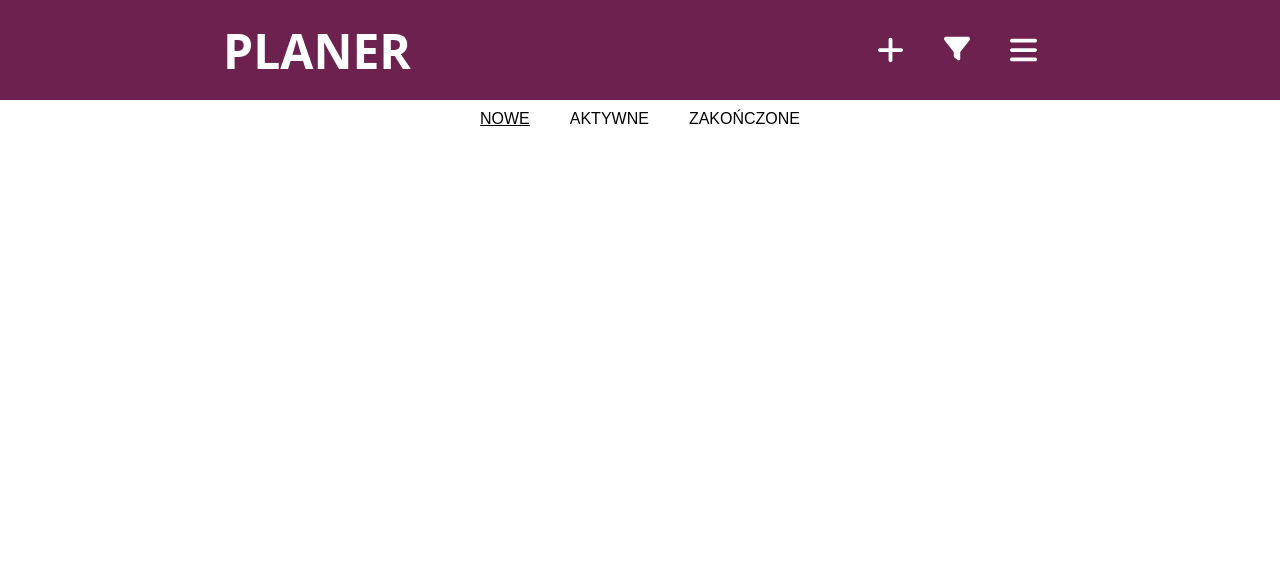
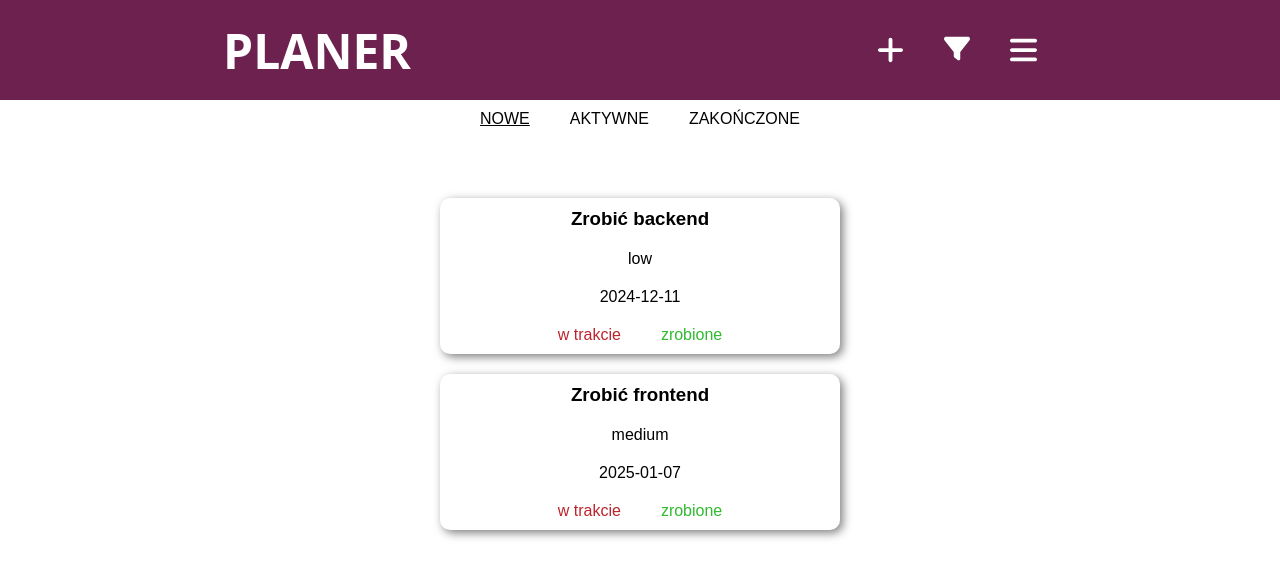
Before and after one commit to PiotrPiwowarski/todo-app-pwa, a React (Create React App) app: page / in a window 1280 px wide. Shown: the top 578 px of the page. Built offline with nearby package versions, Linux system fonts and the light colour scheme.

Commit message:
new commit

```diff
--- a/package.json
+++ b/package.json
@@ -8,6 +8,7 @@
     "@testing-library/user-event": "^13.5.0",
     "react": "^18.3.1",
     "react-dom": "^18.3.1",
+    "react-router-dom": "^6.27.0",
     "react-scripts": "5.0.1",
     "web-vitals": "^2.1.4"
   },
--- a/src/App.js
+++ b/src/App.js
@@ -1,15 +1,48 @@
-import TasksList from './components/TasksList';
+import AddTask from './components/AddTask';
 import { useState } from 'react';
 import AsideMenu from './components/Categories';
+import Filter from './components/Filter';
 import Header from './components/Header';
+import TasksList from './components/TasksList';
 
 function App() {
-	const [visible, setVisible] = useState(false);
+	const [tasks, setTasks] = useState([
+		{
+			id: 1,
+			title: 'Zrobić backend',
+			description: 'Zrób na jutro backend aplikacji klasdfjh lasdkjfh lksjadhf lkajsdhf laksjdhf lkajshd lkjafh lsdjkfh lkasdjhf lajkdhs lkajshd flkjahdl ',
+			priority: 'low',
+			status: 'new',
+			location: 'London',
+			dateOfCreation: '2024-10-15',
+			deadline: '2024-12-11',
+			showDetails: false
+		},
+		{
+			id: 2,
+			title: 'Zrobić frontend',
+			description: 'Zrób na jutro frontend aplikacji',
+			priority: 'medium',
+			status: 'new',
+			location: 'Budapest',
+			dateOfCreation: '2024-09-17',
+			deadline: '2025-01-07',
+			showDetails: false
+		},
+	]);
+
+	const [addTaskAndFilterVisibility, setAddTaskAndFilterVisibility] = useState({
+		addTaskVisibility: false,
+		filterVisibility: false,
+	});
 
 	return (
 		<div className='app'>
-			<Header setVisible={setVisible} />
-			<AsideMenu visible={visible} />
+			<Header setAddTaskAndFilterVisibility={setAddTaskAndFilterVisibility} />
+			<Filter addTaskAndFilterVisibility={addTaskAndFilterVisibility} />
+			<AddTask addTaskAndFilterVisibility={addTaskAndFilterVisibility} />
+			<AsideMenu />
+			<TasksList tasks={tasks} setTasks={setTasks} />
 		</div>
 	);
 }
--- a/src/components/AddNewTask.jsx
+++ /dev/null
@@ -1,26 +0,0 @@
-
-const AddNewTask = ({ tasks, setTasks, newTask, setNewTask, setError }) => {
-	const handleAddTask = () => {
-		if(newTask.length === 0) {
-			 setError('Nie można dodać pustego zadania')
-		} else {
-			setError('');
-			setTasks((prev) => [...prev, { id: tasks.length + 1, title: newTask }]);
-			setNewTask('');
-		}
-	};
-
-	return (
-		<div>
-			<input
-				type='text'
-				value={newTask}
-				onChange={(e) => setNewTask(e.target.value)}
-				placeholder='Dodaj zadanie'
-			/>
-			<button onClick={handleAddTask}>Dodaj zadanie</button>
-		</div>
-	);
-};
-
-export default AddNewTask;
--- a/src/components/AddTask.jsx
+++ b/src/components/AddTask.jsx
@@ -1,9 +1,13 @@
-const AddTask = () => {
-    return (
-        <div>
-
-        </div>
-    );
-}
+const AddTask = ({ addTaskAndFilterVisibility }) => {
+	if (addTaskAndFilterVisibility.addTaskVisibility) {
+		return (
+			<div className='add-task'>
+				<h2>NOWE ZADANIE</h2>
+			</div>
+		);
+	} else {
+		return null;
+	}
+};
 
 export default AddTask;
--- /dev/null
+++ b/src/components/Filter.jsx
@@ -0,0 +1,13 @@
+const Filter = ({ addTaskAndFilterVisibility }) => {
+	if (addTaskAndFilterVisibility.filterVisibility) {
+		return (
+			<div className='filter'>
+				<h2>FILTRUJ</h2>
+			</div>
+		);
+	} else {
+		return null;
+	}
+};
+
+export default Filter;
--- a/src/components/Header.jsx
+++ b/src/components/Header.jsx
@@ -1,11 +1,11 @@
 import MainMenu from './MainMenu';
 
-const Header = ({ setVisible }) => {
+const Header = ({ setAddTaskAndFilterVisibility }) => {
 
 	return (
 		<div className='header'>
 			<h1 className='header-title'>PLANER</h1>
-			<MainMenu setVisible={setVisible} />
+			<MainMenu setAddTaskAndFilterVisibility={setAddTaskAndFilterVisibility} />
 		</div>
 	);
 };
--- a/src/components/MainMenu.jsx
+++ b/src/components/MainMenu.jsx
@@ -1,23 +1,41 @@
 import menu from '../images/menu.svg';
 import addTask from '../images/addTask.svg';
 import filter from '../images/filter.svg';
-import { useState } from 'react';
 
-const MainMenu = ({setVisible}) => {
+const MainMenu = ({ setAddTaskAndFilterVisibility }) => {
+	const handleClickAddTask = () => {
+		setAddTaskAndFilterVisibility((prev) => {
+			if(prev.addTaskVisibility) {
+				return { addTaskVisibility: false, filterVisibility: false };
+			} else {
+				return { addTaskVisibility: true, filterVisibility: false };
+			}
+		});
+	};
 
-    return (
-        <div className='main-menu'>
-            <button className='main-menu-button'>
+	const handleClickFilter = () => {
+		setAddTaskAndFilterVisibility((prev) => {
+			if(prev.filterVisibility) {
+				return { addTaskVisibility: false, filterVisibility: false };
+			} else {
+				return { addTaskVisibility: false, filterVisibility: true };
+			}
+		});
+	};
+
+	return (
+		<div className='main-menu'>
+			<button className='main-menu-button' onClick={handleClickAddTask}>
 				<img src={addTask} alt='add task button' />
 			</button>
-            <button className='main-menu-button'>
+			<button className='main-menu-button' onClick={handleClickFilter}>
 				<img src={filter} alt='filter button' />
 			</button>
 			<button className='main-menu-button'>
-				<img src={menu} alt="menu" />
+				<img src={menu} alt='menu' />
 			</button>
-        </div>
-    );
-}
+		</div>
+	);
+};
 
 export default MainMenu;
--- a/src/components/Task.jsx
+++ b/src/components/Task.jsx
@@ -1,15 +1,18 @@
-const Task = ({task, setTasks}) => {
-    const handleDeleteButton = () => {
-        setTasks(prev => {
-            return prev.filter(t => t.id !== task.id);
-    })
-    }
-    return (
-        <div>
-            <p className='taskButton'>{task.title}</p>
-            <button onClick={handleDeleteButton}>usuń</button>
-        </div>
-    );
-}
+const Task = ({ task }) => {
+	const handleTaskDetails = () => {};
+	return (
+		<div className='task'>
+			<button onClick={handleTaskDetails}>
+				<h3>{task.title}</h3>
+			</button>
+			<p>{task.priority}</p>
+			<p>{task.deadline}</p>
+			<div className='task-buttons'>
+				<button className='button-active'>w trakcie</button>
+				<button className='button-finished'>zrobione</button>
+			</div>
+		</div>
+	);
+};
 
 export default Task;
--- /dev/null
+++ b/src/components/TaskDetails.jsx
@@ -0,0 +1,21 @@
+const TaskDetails = ({ task }) => {
+	return (
+		<div className='task'>
+			<button>
+				<h3>{task.title}</h3>
+			</button>
+			<p>Opis: {task.description}</p>
+			<p>Priorytet: {task.priority}</p>
+			<p>Status: {task.status}</p>
+			<p>Lokalizacja: {task.location}</p>
+			<p>Data utworzenia: {task.dateOfCreation}</p>
+			<p>Data ukończenia: {task.deadline}</p>
+			<div className='task-buttons'>
+				<button className='button-active'>w trakcie</button>
+				<button className='button-finished'>zrobione</button>
+			</div>
+		</div>
+	);
+};
+
+export default TaskDetails;
--- a/src/components/TasksList.jsx
+++ b/src/components/TasksList.jsx
@@ -1,23 +1,22 @@
-import AddNewTask from './AddNewTask';
 import Task from './Task';
+import TaskDetails from './TaskDetails';
 
-const TasksList = ({ tasks, setTasks, newTask, setNewTask, setError }) => {
-	let counter = 1;
+const TasksList = ({ tasks, setTasks }) => {
+	const handleClickDetails = (clickedTask) => {
+		const updatedTasks = tasks.map((task) =>
+			task.id === clickedTask.id ? { ...task, showDetails: !task.showDetails } : task
+		);
+		setTasks(updatedTasks);
+	};
 	return (
-		<div>
-			<AddNewTask
-				tasks={tasks}
-				setTasks={setTasks}
-				newTask={newTask}
-				setNewTask={setNewTask}
-				setError={setError}
-			/>
+		<div className='tasks-list'>
 			{tasks.map((task) => {
 				return (
-					<div className='tasksList'>
-						<p>{counter++}. &nbsp;</p>
-						<Task key={task.id} task={task} setTasks={setTasks} />
-					</div>
+					<button onClick={() => handleClickDetails(task)} key={task.id}>
+						<div>
+							{task.showDetails === true ? <TaskDetails task={task} /> : <Task task={task} />}
+						</div>
+					</button>
 				);
 			})}
 		</div>
--- a/src/index.css
+++ b/src/index.css
@@ -32,6 +32,14 @@ button:hover {
 
 button:active {
     color: rgba(0, 0, 0, 0.4);
+}
+
+.hidden {
+    display: none;
+}
+
+p {
+    margin: 10px;
 }
 
 /* header */
@@ -73,3 +81,36 @@ button:active {
 .main-menu-button:active img {
     filter: brightness(0.7);
 }
+
+/* task list */
+.tasks-list {
+    margin: 50px 20px;
+    display: flex;
+    flex-direction: column;
+}
+
+/* task */
+.task {
+    width: 400px;
+    box-shadow: 3px 3px 10px rgba(0, 0, 0, 0.5);
+    border-radius: 10px;
+    display: flex;
+    flex-direction: column;
+    justify-content: center;
+    align-items: center;
+}
+
+.button-active {
+    color: rgb(188, 36, 44);
+}
+
+.button-finished {
+    color: rgb(49, 186, 49);
+}
+
+.task-buttons {
+    display: flex;
+    flex-direction: row;
+}
+
+/* task details */
```
Also changed, not shown: 1 other file (tests, documents, lock files or other folders).
